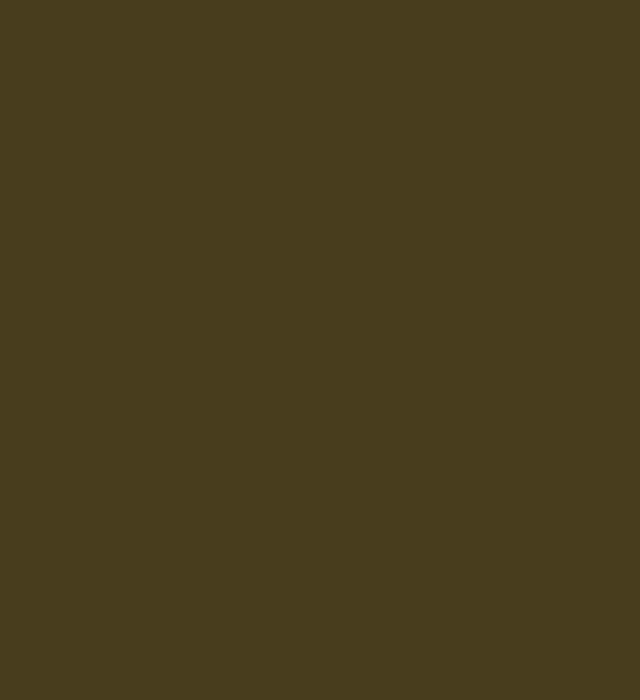
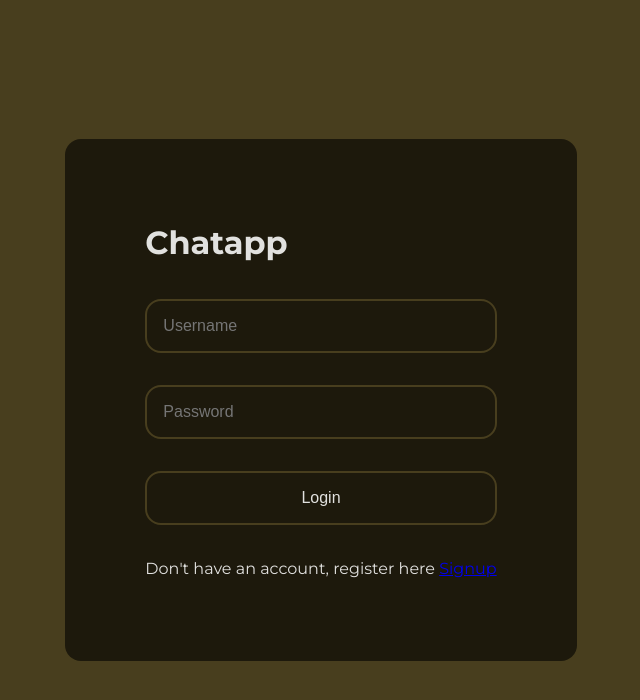
Before and after one commit to Jayakodehode/Chatapp-frontend, a React (Vite) app in the folder public/Chatapp/: page /Chat-app/login in a window 1280 px wide. Before the commit this address had no page. Shown: the top 700 px of the page, without its empty margins (319-959 px from the left). Built offline with nearby package versions, Linux system fonts and the light colour scheme.

Commit message:
finished with login page and getting error while registering

```diff
--- a/public/Chatapp/src/App.jsx
+++ b/public/Chatapp/src/App.jsx
@@ -1,3 +1,4 @@
+import React from "react";
 import { BrowserRouter, Routes, Route } from "react-router-dom";
 import Register from "./pages/Register";
 import Login from "./pages/Login";
@@ -7,11 +8,11 @@
 
 function App() {
   return (
-    <BrowserRouter>
+    <BrowserRouter basename="/Chat-app">
       <Routes>
-        <Route path=" /Chat-app/register" element={<Register />} />
-        <Route path=" /Chat-app/login" element={<Login />} />
-        <Route path=" /Chat-app/" element={<Chat />} />
+        <Route path="/register" element={<Register />} />
+        <Route path="/login" element={<Login />} />
+        <Route path="/" element={<Chat />} />
       </Routes>
     </BrowserRouter>
   );
--- a/public/Chatapp/src/main.jsx
+++ b/public/Chatapp/src/main.jsx
@@ -1,7 +1,7 @@
 import React from "react";
 import ReactDOM from "react-dom/client";
 import App from "./App.jsx";
-import { ToastContainer } from "react-toastify";
+
 import "./index.css";
 
 ReactDOM.createRoot(document.getElementById("root")).render(
--- a/public/Chatapp/src/pages/Login.jsx
+++ b/public/Chatapp/src/pages/Login.jsx
@@ -4,15 +4,13 @@
 import { ToastContainer, toast } from "react-toastify"; //Toastify uses to show the errors
 import "react-toastify/dist/ReactToastify.css";
 import axios from "axios"; //axios uses to call the apis
-import { registerRoute } from "../utils/APIRoute";
+import { loginRoute } from "../utils/APIRoute";
 
 export default function Login() {
   const navigate = useNavigate();
   const [values, setValues] = useState({
     username: "",
-    email: "",
     password: "",
-    confirmPassword: "",
   });
 
   //here we are specifying how error will shown up
@@ -27,17 +25,16 @@
     event.preventDefault();
     if (handleValidation()) {
       try {
-        const { password, confirmPassword, username, email } = values;
-        const { data } = await axios.post(registerRoute, {
+        const { password, username } = values;
+        const { data } = await axios.post(loginRoute, {
           username,
-          email,
           password,
         });
 
         if (data.status === false) {
           toast.error(data.msg, toastOptions);
         } else if (data.status === true) {
-          localStorage.setItem("Chat-app-user", JSON.stringify(data.user));
+          localStorage.getItem("Chat-app-user", JSON.stringify(data.user));
           navigate("/"); // Navigate after successful registration
         }
       } catch (error) {
@@ -48,19 +45,15 @@
 
   // function to validate the details given in the form registration
   const handleValidation = () => {
-    const { password, confirmPassword, username, email } = values;
-    if (password != confirmPassword) {
-      toast.error("Password and confrim password should be same", toastOptions);
-    } else if (password.length < 8) {
-      toast.error("Password should contain atleast 8 letters", toastOptions);
+    const { password, username } = values;
+    if (password == "") {
+      toast.error("Username and password is required", toastOptions);
       return false;
-    } else if (username.length < 4) {
-      toast.error("Username should contain atleast 4 letters", toastOptions);
+    } else if (username.length === "") {
+      toast.error("username and password is required ", toastOptions);
       return false;
-    } else if (email === "") {
-      toast.error("Enter your emailid", toastOptions);
-      return false;
-    } else return true;
+    }
+    return true;
   };
   const handleChange = (event) => {
     setValues({ ...values, [event.target.name]: event.target.value });
@@ -74,9 +67,9 @@
           </div>
 
           <input
-            type="email"
-            name="email"
-            placeholder="Email ID"
+            type="text"
+            name="username"
+            placeholder="Username"
             onChange={(e) => handleChange(e)}
           />
           <input
@@ -89,7 +82,7 @@
           <button type="submit">Login</button>
           <span>
             Don't have an account, register here{" "}
-            <Link to="/Chat-app/register">Signup</Link>
+            <Link to="/register">Signup</Link>
           </span>
         </form>
       </FormContainer>
--- a/public/Chatapp/src/pages/Register.jsx
+++ b/public/Chatapp/src/pages/Register.jsx
@@ -25,7 +25,7 @@
     event.preventDefault();
     if (handleValidation()) {
       try {
-        const { password, confirmPassword, username, email } = values;
+        const { password, username, email } = values;
         const { data } = await axios.post(registerRoute, {
           username,
           email,
@@ -78,6 +78,7 @@
   const handleChange = (event) => {
     setValues({ ...values, [event.target.name]: event.target.value });
   };
+
   return (
     <>
       <FormContainer>
@@ -111,7 +112,7 @@
           />
           <button type="submit">Create User</button>
           <span>
-            Already have an account <Link to="/Chat-app/login">Login</Link>
+            Already have an account <Link to="/login">Login</Link>
           </span>
         </form>
       </FormContainer>
--- a/public/Chatapp/src/utils/APIRoute.js
+++ b/public/Chatapp/src/utils/APIRoute.js
@@ -1,2 +1,3 @@
 const host = " http://localhost:5000";
 export const registerRoute = `${host}/api/auth/register`;
+export const loginRoute = `${host}/api/auth/login`;
```
Also changed, not shown: 2 other files (tests, documents, lock files or other folders).
